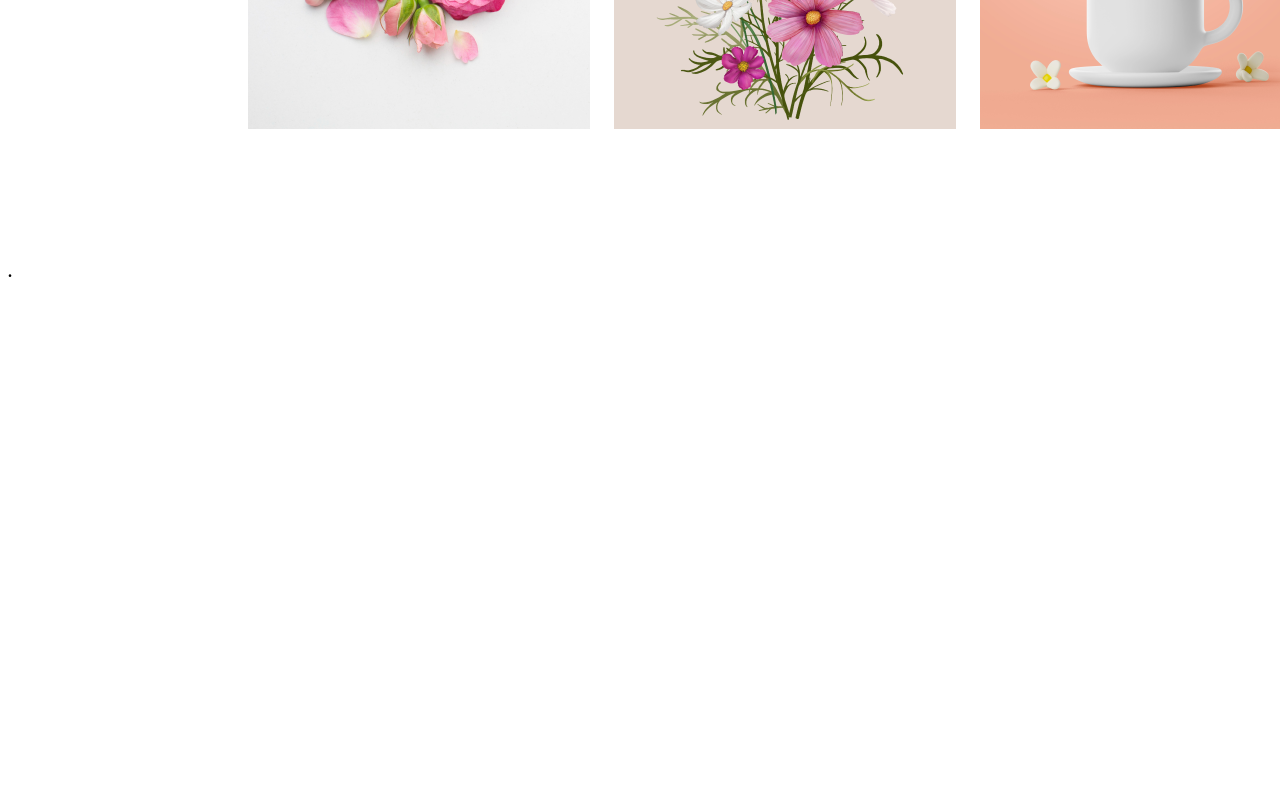
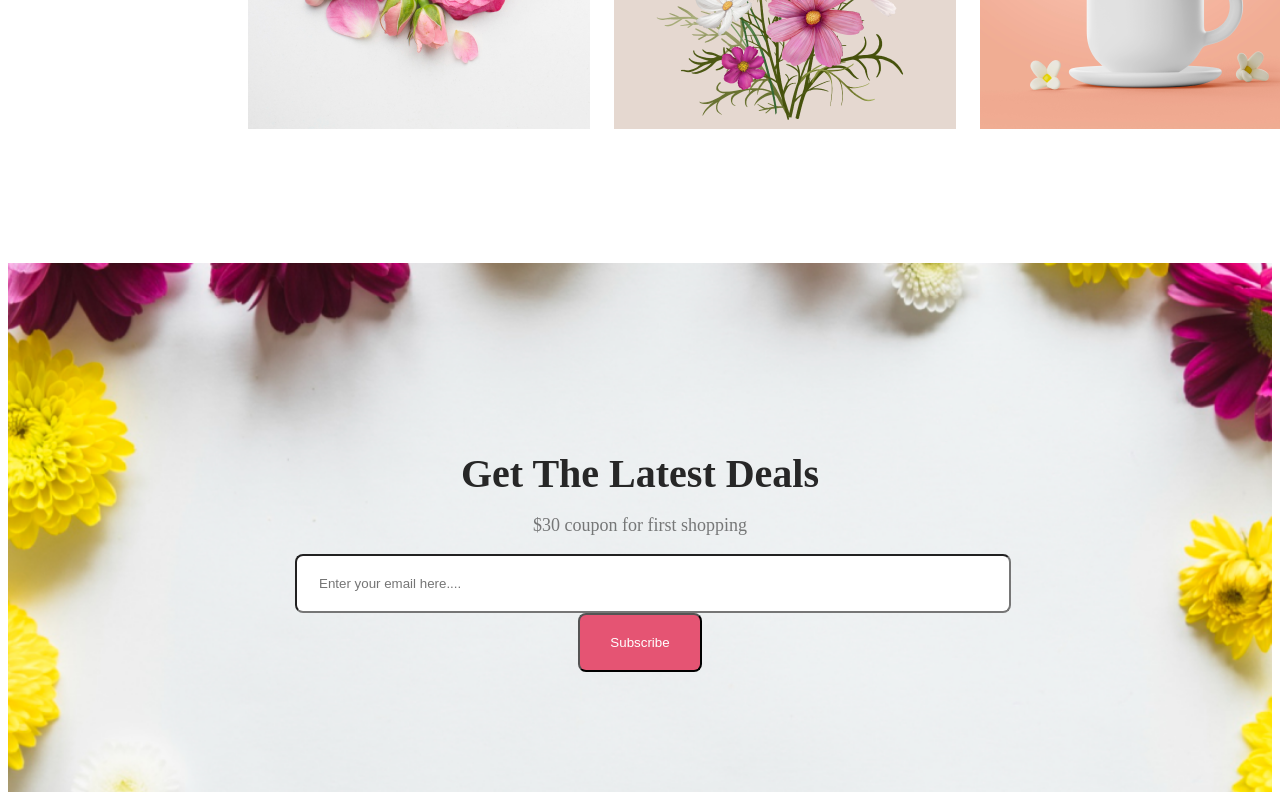
Before and after one commit to tauhid05/my-online-flowershop, a plain HTML site: page index.html in a window 1280 px wide. Shown: the part 4736-5536 px from the top of the page. Before the commit the page ends 5025 px from the top, so only its background shows below. Drawn offline with Linux system fonts and the light colour scheme.

Commit message:
added the form section

```diff
--- a/flower/flower.css
+++ b/flower/flower.css
@@ -143,6 +143,7 @@ body{
     padding: 20px 43px;
     border: none;
     margin-bottom: 160px;
+    color: #FFFFFF;
 }
 .rose-img{
     margin: 130px 430px 100px 160px;
@@ -172,3 +173,39 @@ body{
     margin: 50px 240px 130px;
     gap: 24px;
 }
+.form{
+    background-image: url('../Flower Asset/Rectangle\ 9.png');
+    background-repeat: no-repeat;
+    background-position: center;
+    background-size: cover;
+}
+.form-section{
+    text-align: center;
+    justify-content: center;
+    padding: 120px 287px;
+}
+.form-title{
+    color: #272727;
+    text-align: center;
+    font-size: 40px;
+    font-weight: 800;
+    margin-bottom: 10px;
+}
+.form-description{
+    color: rgba(39, 39, 39, 0.60);
+    text-align: center;
+    font-size: 18px;
+    font-weight: 400;
+}
+.email{
+    border-radius: 8px;
+    background: #FFF;
+    padding: 20px 513px 20px 22px;
+    margin-right: 16px;
+}
+.btn-third{
+    border-radius: 8px;
+    background: #E55473;
+    padding: 20px 30px;
+    color: #FFFFFF;
+}
--- a/index.html
+++ b/index.html
@@ -83,7 +83,16 @@
             </div>
         </section>
         <section>
-            .
+            <div class="form">
+                <div class="form-section">
+                    <h5 class="form-title">Get The Latest Deals</h5>
+                    <p class="form-description">$30 coupon for first shopping</p>
+                    <form action="">
+                        <input class="email" type="text" placeholder="Enter your email here...." name="" id="">
+                        <button class="btn-third">Subscribe</button>
+                    </form>
+                </div>
+            </div>
         </section>
     </main>
     <footer>
```
